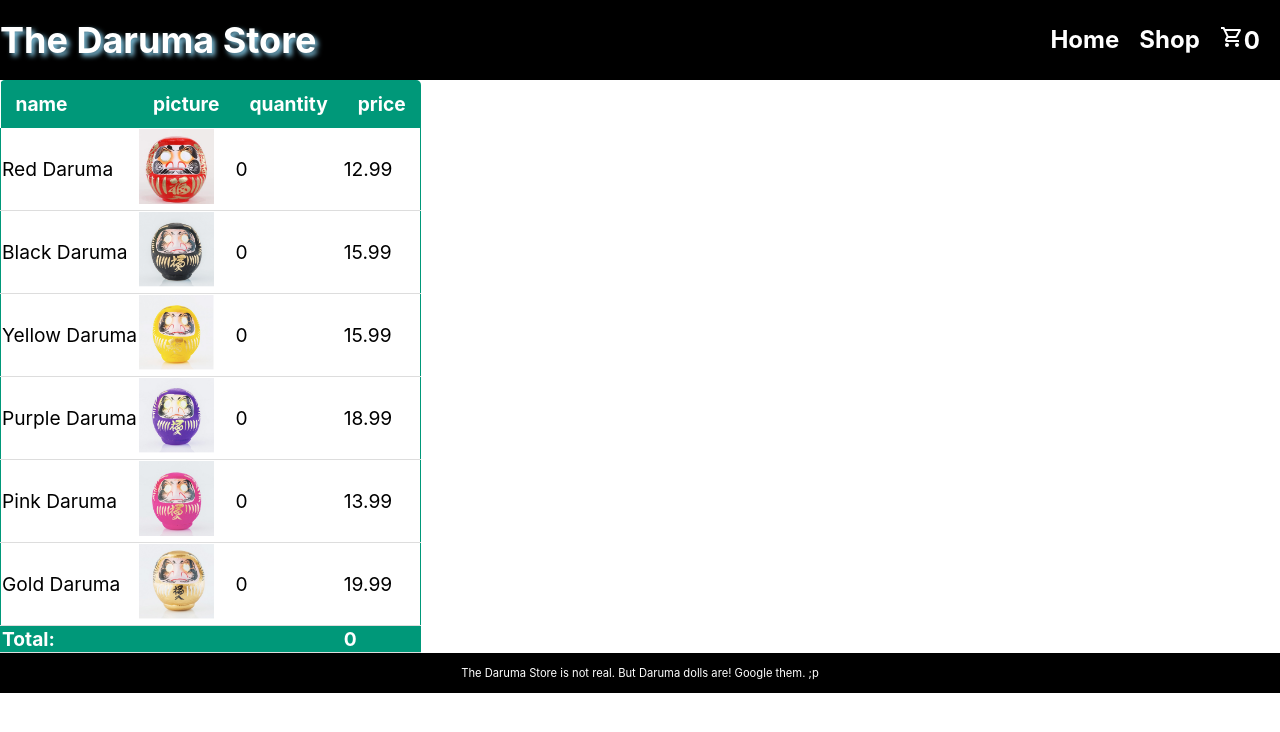
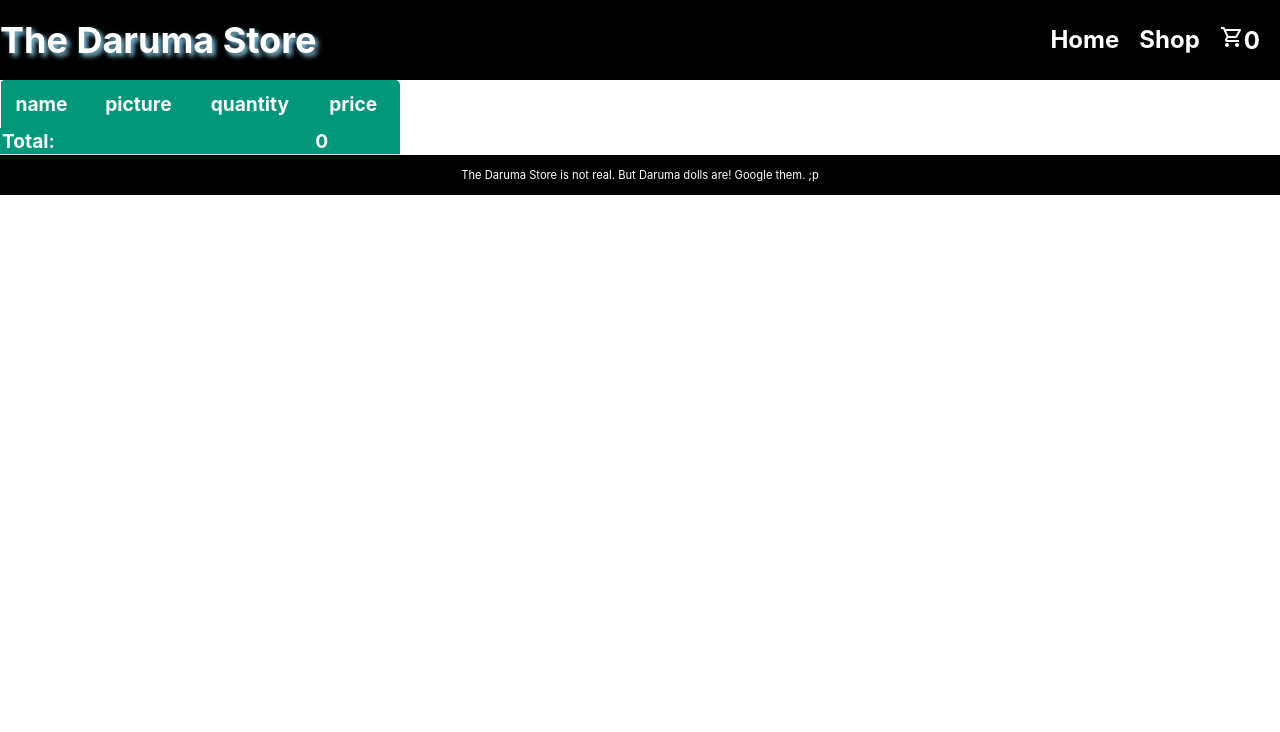
Before and after one commit to erinjaym/shopping-cart, a React (Create React App) app: page /Cart in a window 1280 px wide. Shown: the top 732 px of the page. Built offline with nearby package versions, Linux system fonts and the light colour scheme.

Commit message:
Revised table so that only items with a quantity of 1 or more display. Added add and subtract buttons to display in table on the cart page. Cart and shop are now fully functional. Next steps:Finish styling page, remove testing code, refactore one last time for clearer functionality.

```diff
--- a/src/App.js
+++ b/src/App.js
@@ -36,11 +36,15 @@ function App() {
   function findItemAndSubtractQuantity (productName) {
     for (let x = 0; x < cartItems.length; x++ ){
       if(cartItems[x].name === productName){
+        if (cartItems[x].quantity > 0){
         let itemReplacement = cartItems[x];
         itemReplacement.quantity = itemReplacement.quantity - 1;
         cartItems[x] = itemReplacement;
        setCartItems( cartItems );
        console.log(cartItems);
+        }else{
+        alert('nothing to remove');
+        }
       }else {
       }
   }
@@ -103,7 +107,7 @@ function App() {
       <Nav count={cartCount} />
       <Switch>
         <Route exact path ="/" component={Home} />
-        <Route exact path="/Cart" render={(props) => < Cart {...props} add={addToCart} cart={cartItems} total={totalItems}/>} />
+        <Route exact path="/Cart" render={(props) => < Cart {...props} add={addToCart} subtract={subtractFromCart} cart={cartItems} total={totalItems}/>} />
         <Route exact path="/Shop" render={(props) => <Shop {...props} add={addToCart} check={cartCheck}/>} />
       </Switch>
       <Footer />
--- a/src/Cart.js
+++ b/src/Cart.js
@@ -5,21 +5,8 @@ import Table from "./Table";
 const Cart = (props) => {
     const [cartItems, setCartItemsList] = useState (props.cart);
 
-    //run this in useEffect ?? // take out 0 quantity items
-const removeZeroQuantityItems = () => {
-    let cartItemsCopy = cartItems;
-    for (let x = 0; x < cartItemsCopy.length; x++ ){
-        if(cartItemsCopy[x].quantity === 0){
-            cartItemsCopy.slice(x, 1);
-        }
-        else{
-        }
-    }
-    setCartItemsList (cartItemsCopy);
-}
-
     return (
-        <Table cart={cartItems} total={props.total}/>
+        <Table cart={cartItems} total={props.total} add={props.add} subtract={props.subtract}/>
     );
 };
 export default Cart;
--- a/src/Table.js
+++ b/src/Table.js
@@ -1,8 +1,14 @@
 import react from "react";
+import { useEffect } from "react";
 
-const createTable = (props) => {
+const Table = (props) => {
 
-let fullCart = props.cart;
+    let fullCart = props.cart;
+    let toBuy = fullCart.filter(item =>  item.quantity > 0);
+
+useEffect (() => {
+   toBuy = fullCart.filter(item =>  item.quantity > 0);
+});
 
        return (
         <table className="cart-table">
@@ -12,13 +18,17 @@ let fullCart = props.cart;
                 </tr>
             </thead>
             <tbody>
-            {fullCart.map((item, index ) => {
+            {toBuy.map((item, index ) => {
             return (
             <tr key={index}>
-              <td>{item.name}</td>
-              <td><img className="cart-thumbnail" src={item.picture} /> </td>
-              <td>{item.quantity}</td>
-              <td>{item.price}</td>
+                <td>{item.name}</td>
+                <td><img className="cart-thumbnail" src={item.picture} /> </td>
+                <td>
+                  <button onClick={() => props.add(item.name)}>+</button>
+                  {item.quantity}
+                  <button onClick={() => props.subtract(item.name)}>-</button>
+                </td>
+                <td>{item.price}</td>
             </tr>
             );
             })}
@@ -33,4 +43,4 @@ let fullCart = props.cart;
        );
 }
 
-export default createTable;
+export default Table;
```
